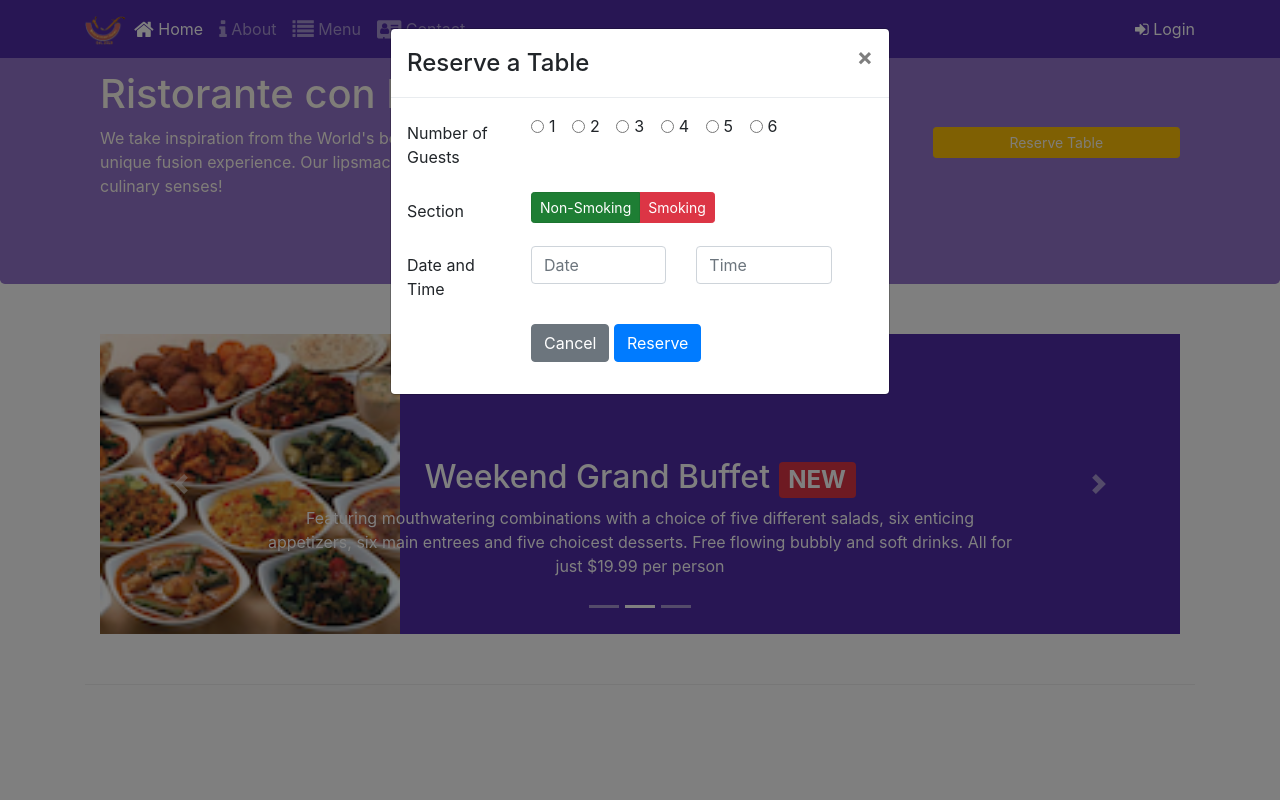
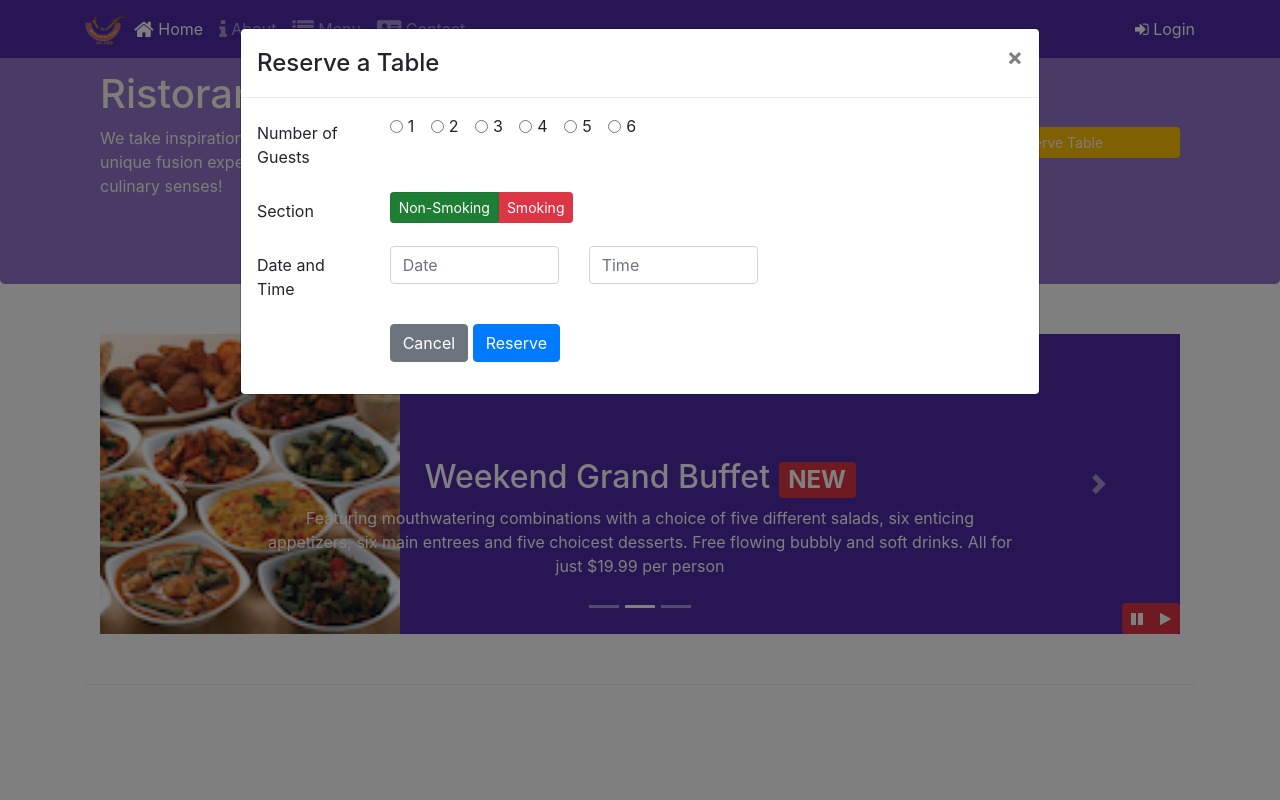
Before and after one commit to ChristianTaborda/Bootstrap-Test, a website: page index.html in a window 1280 px wide. Both pictures are taken after a click on the button "Reserve Table". Shown: the top 800 px of the page. Drawn offline with nearby package versions, Linux system fonts and the light colour scheme.

Commit message:
Bootstrap and JQuery

```diff
--- a/css/styles.css
+++ b/css/styles.css
@@ -59,3 +59,9 @@
     left: 0;
     min-height: 300px;
 }
+
+#carouselButton {
+    right: 0px;
+    position: absolute;
+    bottom: 0px;
+}
--- a/index.html
+++ b/index.html
@@ -78,7 +78,7 @@
     </div>
 
     <div id="reserveModal" class="modal fade" role="dialog">
-        <div class="modal-dialog" role="content">
+        <div class="modal-dialog modal-lg" role="content">
             <div class="modal-content">
                 <div class="modal-header">
                     <h4 class="modal-title">Reserve a Table</h4>
@@ -89,8 +89,8 @@
                 <div class="modal-body">
                     <form>
                         <div class="form-group row">
-                            <label class="col-md-3 col-form-label">Number of Guests</label>
-                            <div class="col-md-9">
+                            <label class="col-md-2 col-form-label">Number of Guests</label>
+                            <div class="col-md-6">
                                 <div class="form-check form-check-inline">
                                     <input type="radio" class="form-check-input" id="1" name="guests">
                                     <label class="form-check-label" for="1">1</label>
@@ -118,8 +118,8 @@
                             </div>
                         </div>
                         <div class="form-group row">
-                            <label class="col-md-3 col-form-label">Section</label>
-                            <div class="col-md-9">
+                            <label class="col-md-2 col-form-label">Section</label>
+                            <div class="col-md-6">
                                 <div class="btn-group btn-group-toggle" data-toggle="buttons">
                                     <label class="btn btn-success btn-sm active">
                                         <input type="radio" name="section" id="noSmoking" autocomplete="off" checked>
@@ -133,18 +133,18 @@
                             </div>
                         </div>
                         <div class="form-group row">
-                            <label class="col-md-3 col-form-label">Date and Time</label>
-                            <div class="col-md-4">
+                            <label class="col-md-2 col-form-label">Date and Time</label>
+                            <div class="col-md-3">
                                 <input type="text" class="form-control" id="date" name="date"
                                 placeholder="Date">
                             </div>
-                            <div class="col-md-4">
+                            <div class="col-md-3">
                                 <input type="text" class="form-control" id="time" name="time"
                                 placeholder="Time">
                             </div>
                         </div>
                         <div class="form-group row">
-                            <div class="col-md-9 offset-md-3">
+                            <div class="col-md-6 offset-md-2">
                                 <button type="button" class="btn btn-secondary" data-dismiss="modal">
                                     Cancel
                                 </button>
@@ -219,6 +219,14 @@
                     <a class="carousel-control-next" href="#mycarousel" role="button" data-slide="next">
                         <span class="carousel-control-next-icon"></span>
                     </a>
+                    <div class="btn-group" id="carouselButton">
+                        <button class="btn btn-danger btn-sm" id="carousel-pause">
+                            <span class="fa fa-pause"></span>
+                        </button>
+                        <button class="btn btn-danger btn-sm" id="carousel-play">
+                            <span class="fa fa-play"></span>
+                        </button>
+                    </div>
                 </div>
             </div>
         </div>
@@ -319,6 +327,18 @@
     <script src="node_modules/popper.js/dist/umd/popper.min.js"></script>
     <script src="node_modules/bootstrap/dist/js/bootstrap.min.js"></script>
 
+    <script>
+        $(document).ready(function() {
+            $('#mycarousel').carousel({ interval: 2000 });
+            $('#carousel-pause').click(function() {
+                $('#mycarousel').carousel('pause');
+            });
+            $('#carousel-play').click(function() {
+                $('#mycarousel').carousel('cycle');
+            });
+        });
+    </script>
+
 </body>
 
 </html>
```
